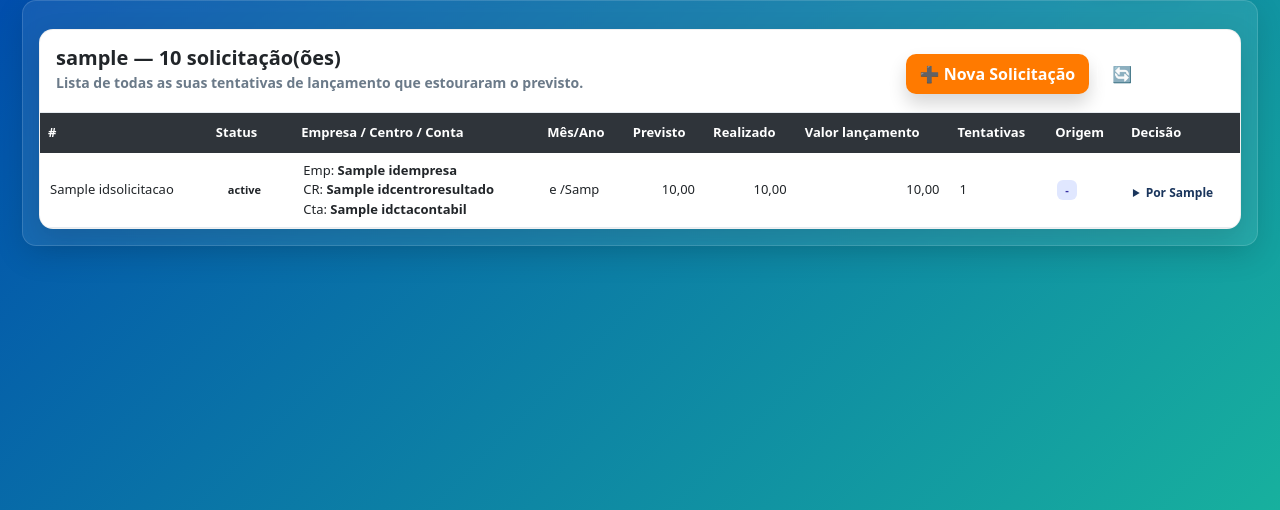
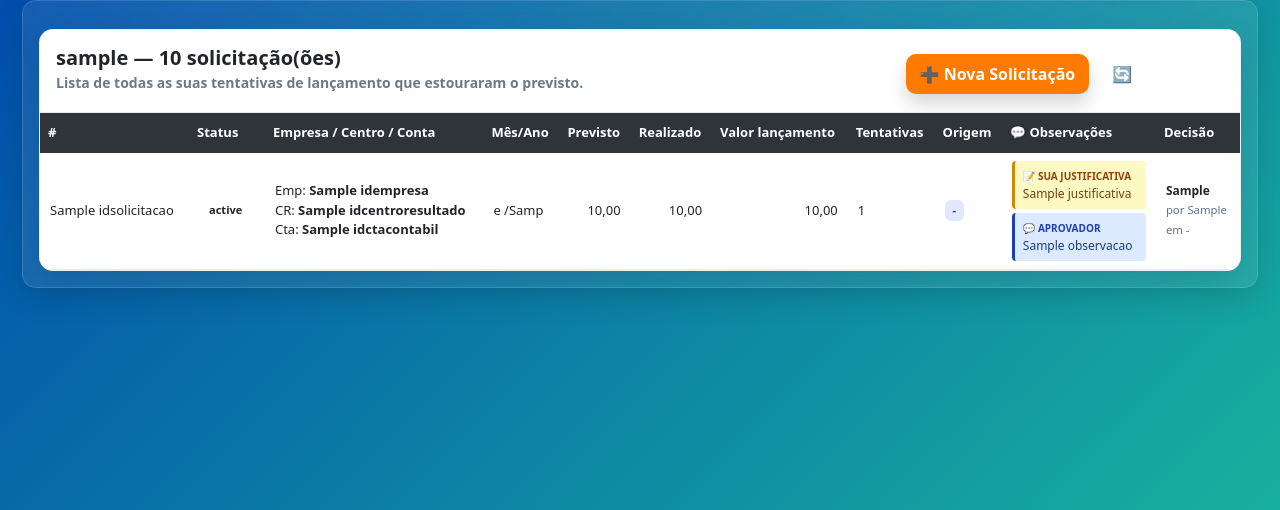
Before and after one commit to andersonallconsultoria/previsao-app, a Django app: template core/templates/liberacoes_minhas.html in a window 1280 px wide. Shown: the part 76-586 px from the top of the page. Run offline with Django 5.2, Linux system fonts and the light colour scheme; the template is opened without the code that fills it: most values are stand-ins (such as "Sample title", 1, 10 or a date in 2020).

Commit message:
Coluna 'Observacoes' visivel em todas as linhas (pendentes e decididas)
- Antes: justificativa e observacao do aprovador so apareciam dentro do <details>
  na coluna 'Tipo/Aprovador', e SO para linhas decididas. Pendentes nao mostravam
  nada -- o aprovador nao conseguia ler a justificativa antes de decidir.
- Agora: nova coluna 'Observacoes' com 2 cards coloridos sempre visiveis:
  - Amarelo (Solicitante): justificativa
  - Azul (Aprovador): observacao da decisao
- Aplicado em /liberacoes/aprovar/ E /liberacoes/minhas/
- Coluna 'Tipo/Aprovador' (em aprovar) simplificada: tipo + autor + data + consumo

Resolve queixa: 'algumas nao estao aparecendo principalmente as criadas
de maneira manual' -- as pendentes manuais nao tinham canal para mostrar
a justificativa.

```diff
--- a/core/templates/liberacoes_minhas.html
+++ b/core/templates/liberacoes_minhas.html
@@ -96,6 +96,7 @@
               <th class="num">Valor lançamento</th>
               <th>Tentativas</th>
               <th>Origem</th>
+              <th>💬 Observações</th>
               <th>Decisão</th>
             </tr>
           </thead>
@@ -125,16 +126,33 @@
               <td class="num">{{ s.vallancamento|floatformat:2 }}</td>
               <td>{{ s.numTentativas|default:1 }}</td>
               <td><span class="pill-origem">{{ s.origem|default:"-" }}</span></td>
+              <td style="max-width:280px;">
+                {% if s.justificativa %}
+                  <div style="background:#fef9c3; border-left:3px solid #ca8a04; padding:6px 8px; border-radius:4px; font-size:12px; color:#713f12; margin-bottom:4px;">
+                    <b style="font-size:10px; text-transform:uppercase; color:#92400e;">📝 Sua justificativa</b><br>
+                    {{ s.justificativa }}
+                  </div>
+                {% else %}
+                  <div style="font-size:11px; color:#9ca3af; margin-bottom:4px;">📝 Sem justificativa</div>
+                {% endif %}
+                {% if s.observacao %}
+                  <div style="background:#dbeafe; border-left:3px solid #1e40af; padding:6px 8px; border-radius:4px; font-size:12px; color:#1e3a8a;">
+                    <b style="font-size:10px; text-transform:uppercase; color:#1e40af;">💬 Aprovador</b><br>
+                    {{ s.observacao }}
+                  </div>
+                {% elif s.flagStatus != 'P' %}
+                  <div style="font-size:11px; color:#9ca3af;">💬 Sem observação</div>
+                {% endif %}
+              </td>
               <td>
                 {% if s.usuarioAprovador %}
-                  <details>
-                    <summary>Por {{ s.usuarioAprovador }}</summary>
-                    <div class="meta">
-                      <div><b>Quando:</b> {{ s.dtDecisao|default:"-" }}</div>
-                      <div><b>Tipo:</b> {{ s.tipoLiberacao|default:"-" }}</div>
-                      <div><b>Observação:</b> {{ s.observacao|default:"(vazia)" }}</div>
-                    </div>
-                  </details>
+                  <div style="font-weight:700; font-size:12px;">
+                    {% if s.tipoLiberacao == 'U' %}🔒 One-shot
+                    {% elif s.tipoLiberacao == 'V' %}💰 R$ {{ s.valorLibExtra|floatformat:2 }}
+                    {% elif s.tipoLiberacao == 'P' %}📊 {{ s.percLibExtra|floatformat:1 }}%
+                    {% else %}{{ s.tipoLiberacao|default:"-" }}{% endif %}
+                  </div>
+                  <small style="color:#64748b;">por {{ s.usuarioAprovador }}<br>em {{ s.dtDecisao|default:"-" }}</small>
                 {% else %}
                   <span style="color:#9ca3af;">aguardando</span>
                 {% endif %}
```
Also changed, not shown: core/templates/liberacoes_aprovar.html (+23 -12 lines).
